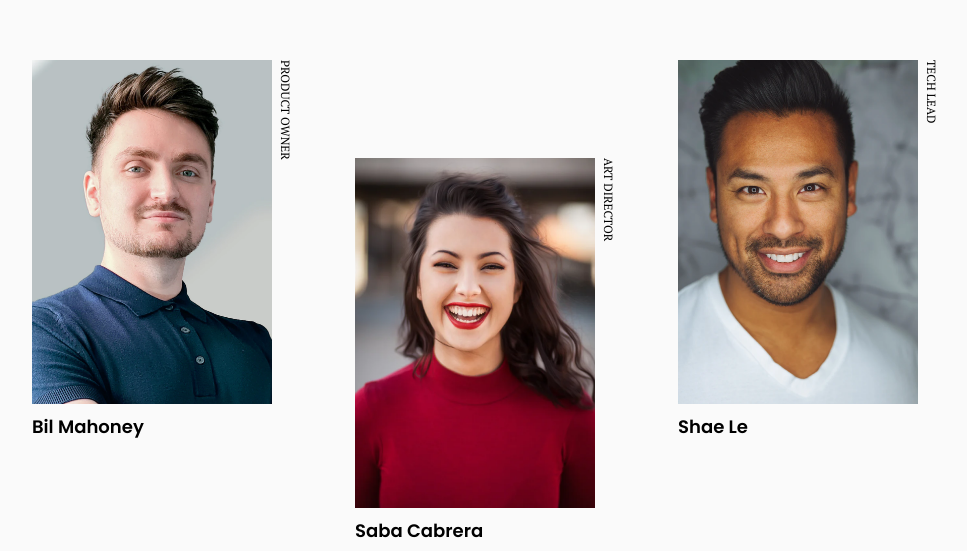
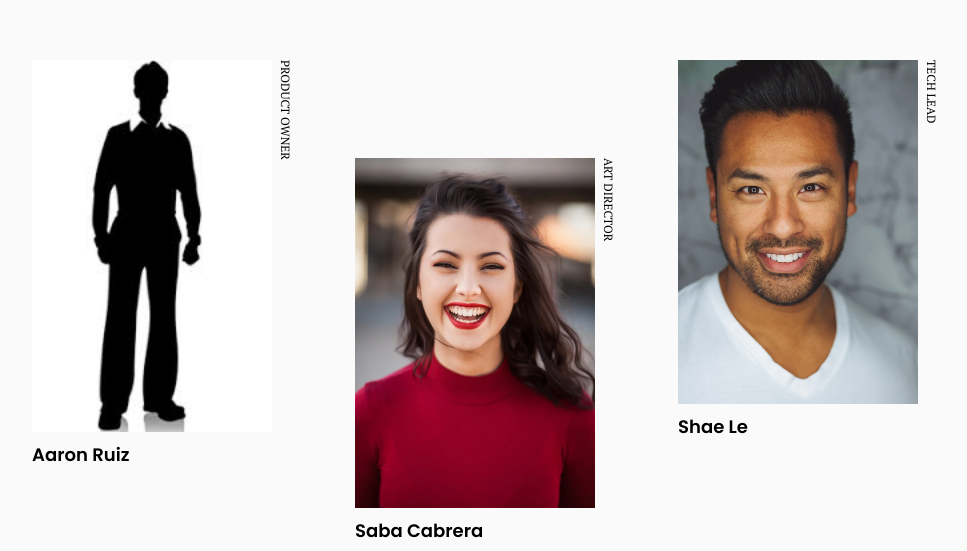
Before and after one commit to paunperera/paun, a plain HTML site: page index.html in a window 1280 px wide. Shown: the part 229-780 px from the top of the page, without its empty margins (158-1125 px from the left). Drawn offline with Linux system fonts and the light colour scheme.

Commit message:
canvis Asron

```diff
--- a/index.html
+++ b/index.html
@@ -18,9 +18,9 @@
     </div>
     <main class="flex-container">
         <div class="member">
-            <img src="img/photo1.png" alt="member portrait" class="member-portrait">
+            <img src="img/aaron.png" alt="member portrait" class="member-portrait">
             <span class="member-job">Product owner</span>
-            <p class="member-name">Bil Mahoney</p>
+            <p class="member-name">Aaron Ruiz</p>
         </div>
         <div class="member">
             <img src="img/photo2.png" alt="member portrait" class="member-portrait">
```
Also changed, not shown: img/aaron.png (added), img/photo1.png (deleted).
